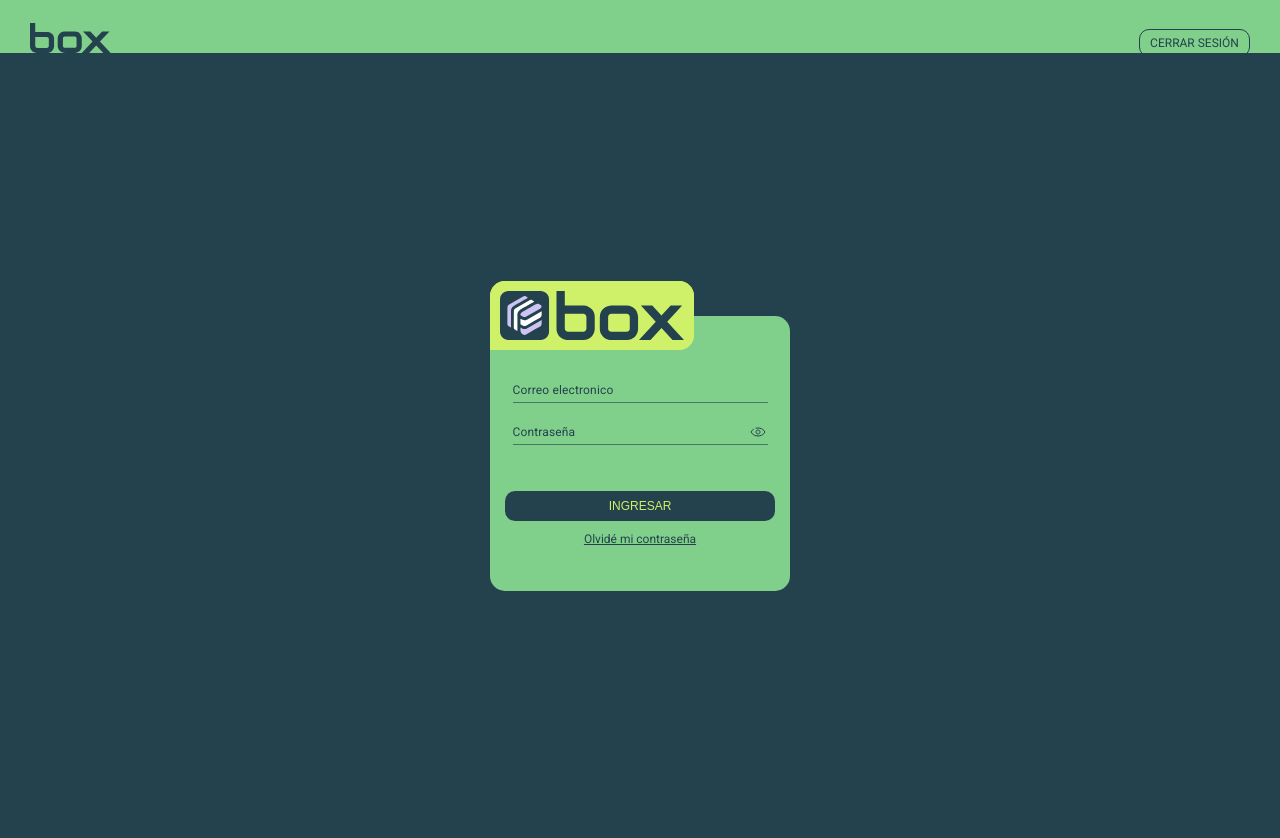
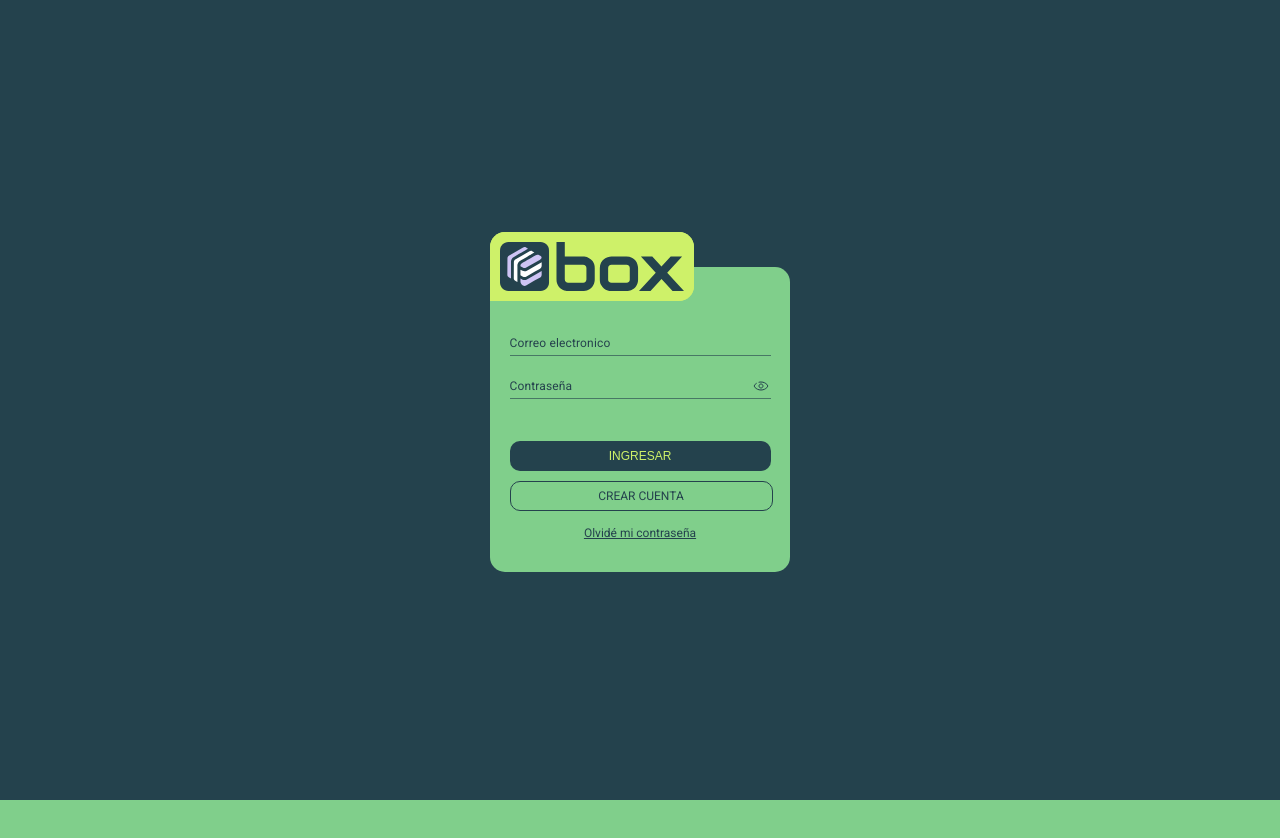
Before and after one commit to JuanPiPem/BoxDeliveryFrontend, a Next.js app: page /login in a window 1280 px wide. Shown: the top 838 px of the page. After the commit the page ends 800 px from the top, so only its background shows below. Built offline with nearby package versions, Linux system fonts and the light colour scheme.

Commit message:
fix login

```diff
--- a/src/app/layout.tsx
+++ b/src/app/layout.tsx
@@ -20,7 +20,7 @@ export default function RootLayout({
 }: {
   children: React.ReactNode;
 }) {
-  const isLogged = true;
+  const isLogged = false;
 
   return (
     <html lang="en">
--- a/src/commons/buttonDarkBlue/buttonDarkBlue.module.scss
+++ b/src/commons/buttonDarkBlue/buttonDarkBlue.module.scss
@@ -1,21 +1,14 @@
 @import "../../app/globals.scss";
 
 .buttonStyle {
-  display: flex;
-  width: 270px;
   height: 30px;
-  padding: 8px 22px;
-  flex-direction: column;
-  align-items: center;
-  justify-content: center;
-  align-self: stretch;
+  width: 100%;
+  color: $light-yellow;
+  font-size: 12px;
+  font-weight: 400;
+  text-align: center;
+  text-transform: uppercase;
   background: $dark-green;
   border-radius: 10px;
   border: none;
-  color: $light-yellow;
-  font-feature-settings: "clig" off, "liga" off;
-  font-size: 12px;
-  font-style: normal;
-  font-weight: 400;
-  text-transform: uppercase;
 }
--- a/src/components/login/Login.tsx
+++ b/src/components/login/Login.tsx
@@ -15,13 +15,12 @@ const Login = () => {
   const isAdmin = true;
   return (
     <div className={s.loginContainer}>
-      <div
-        className={`${s.loginContentContainer} ${s.heigthContentContainer1}`}
-      >
+      <div className={s.loginContentContainer}>
         <div className={s.content}>
           <input
             type="email"
-            className={`${s.input}`}
+            className={s.input}
+            id={s.margin1}
             placeholder="Correo electronico"
             autoFocus
           />
@@ -29,6 +28,7 @@ const Login = () => {
             <input
               type={showPassword ? `text` : `password`}
               className={`${s.input}`}
+              id={s.margin2}
               placeholder="Contraseña"
             />
             <div
@@ -44,11 +44,11 @@ const Login = () => {
               <ButtonDarkBlue text="Ingresar" />
             </div>
           </Link>
-          <div>
-            <button className={`${s.buttonSignUp} ${s.displayNone}`}>
-              Crear Cuenta
-            </button>
-          </div>
+          <Link href={"/"}>
+            <div style={{ width: "100%" }}>
+              <button className={s.buttonSignUp}>Crear Cuenta</button>
+            </div>
+          </Link>
           <Link href={"/send-email"}>
             <button className={s.buttonRecoverPassword}>
               Olvidé mi contraseña
--- a/src/components/login/login.module.scss
+++ b/src/components/login/login.module.scss
@@ -12,20 +12,13 @@
 }
 .loginContentContainer {
   width: 300px;
+  height: 305px;
+  margin-top: 38px;
   position: relative;
   display: flex;
   justify-content: center;
-  align-items: center;
   border-radius: 0px 15px 15px 15px;
   background-color: $light-green;
-}
-
-.heigthContentContainer1 {
-  height: 275px;
-}
-
-.heigthContentContainer2 {
-  height: 310px;
 }
 
 .logoContainer {
@@ -35,16 +28,31 @@
   top: -34.5px;
   left: 0;
   display: flex;
-  justify-content: center;
-  align-items: center;
   border-radius: 15px 15px 15px 0px;
   background: $light-yellow;
 }
 .content {
-  width: 85%;
+  width: 87%;
   display: flex;
   flex-direction: column;
   align-items: center;
+  #margin1 {
+    margin-top: 64px;
+  }
+  #margin2 {
+    margin-top: 18px;
+  }
+  .input {
+    all: unset;
+    width: 100%;
+    font-weight: 400;
+    line-height: 24px;
+    letter-spacing: 0.15px;
+    border-bottom: 0.1px solid #24424d9c;
+    &::placeholder {
+      color: $dark-green;
+    }
+  }
   .inputPasswordContainer {
     width: 100%;
     position: relative;
@@ -56,52 +64,34 @@
   }
   a {
     all: unset;
-  }
-}
-
-.input {
-  all: unset;
-  width: 100%;
-  margin-top: 17px;
-  font-weight: 400;
-  line-height: 24px;
-  letter-spacing: 0.15px;
-  border-bottom: 0.1px solid #24424d9c;
-  &::placeholder {
-    color: $dark-green;
+    width: 100%;
+    display: inherit;
+    flex-direction: inherit;
+    align-items: inherit;
   }
 }
 
 .buttonLogin {
-  margin: 38px 0 17px 0;
-  height: 16px;
-  padding: 8px 22px;
+  width: 100%;
+  margin-top: 42px;
 }
 
 .buttonSignUp {
-  margin-bottom: 17px;
-  display: flex;
-  width: 270px;
-  height: 30px;
-  padding: 8px 22px;
-  flex-direction: column;
-  align-items: center;
-  justify-content: center;
-  align-self: stretch;
-  background: transparent;
+  all: unset;
+  height: 28px;
+  width: 100%;
+  margin-top: 10px;
+  color: $dark-green;
+  font-size: 12px;
+  font-weight: 400;
+  text-align: center;
+  text-transform: uppercase;
   border-radius: 10px;
-  color: $dark-green;
-  font-feature-settings: "clig" off, "liga" off;
-  font-size: 12px;
-  font-style: normal;
-  font-weight: 400;
-  text-transform: uppercase;
-}
-.displayNone {
-  display: none;
+  border: 1px solid $dark-green;
 }
 
 .buttonRecoverPassword {
   all: unset;
+  margin-top: 15px;
   text-decoration-line: underline;
 }
```
